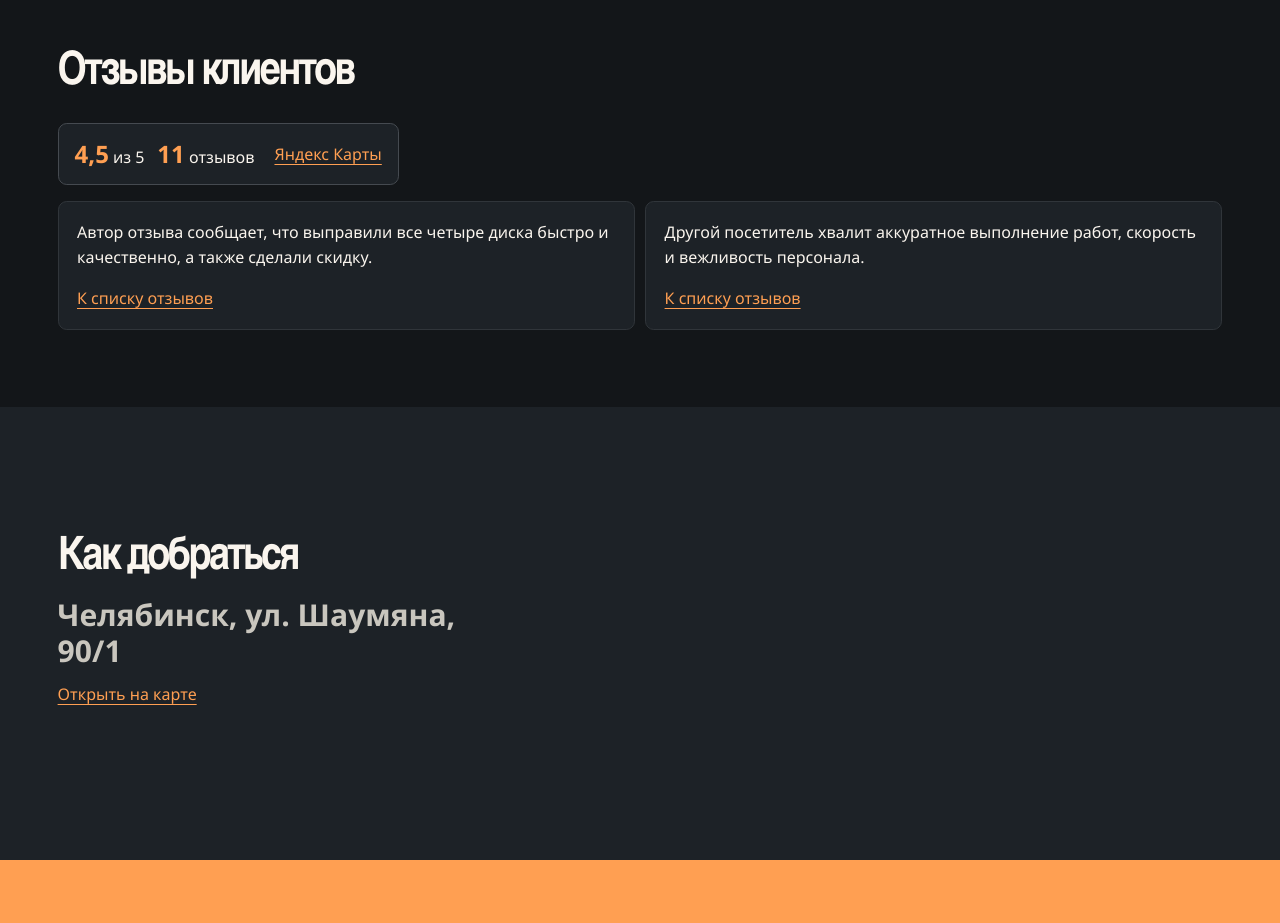
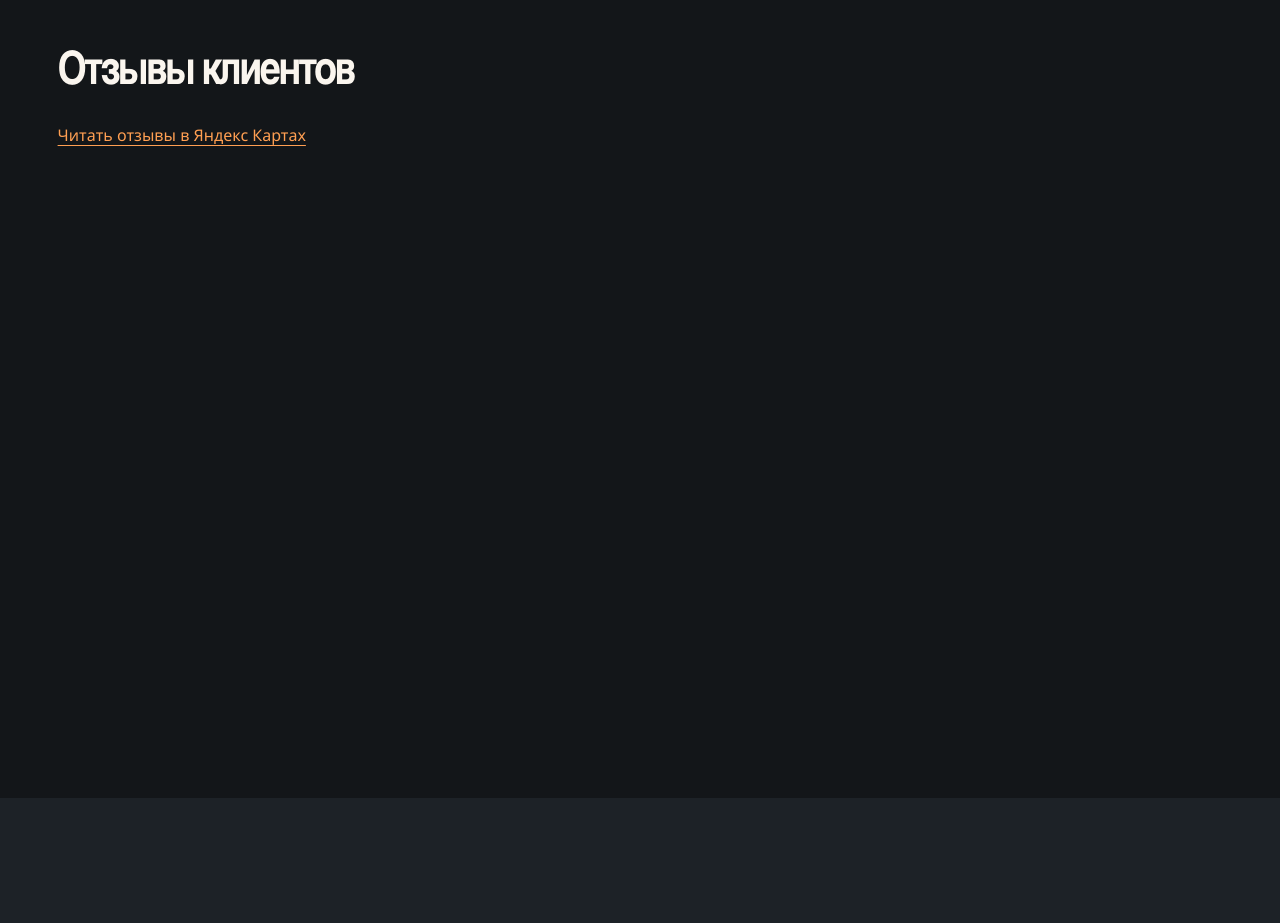
Before and after one commit to Vatsochek/demo-shintekh-chelyabinsk, a plain HTML site: page index.html in a window 1280 px wide. Shown: the part 1140-2063 px from the top of the page. Drawn offline with Linux system fonts and the light colour scheme.

Commit message:
Embed live Yandex Maps reviews

```diff
--- a/index.html
+++ b/index.html
@@ -68,16 +68,8 @@
   </section>
   <section class="garage-wrap garage-section" id="reviews">
     <div class="garage-section-intro"><h2>Отзывы клиентов</h2></div>
-    <a class="review-summary" href="https://yandex.com/maps/org/shintekh/243331299001/reviews/">
-    <span class="review-summary-values">
-      <span><strong>4,5</strong> из 5</span>
-      <span><strong>11</strong> отзывов</span>
-    </span>
-    <span class="review-summary-source">Яндекс Карты</span>
-  </a>
-    <ul class="garage-review-list">
-    <li><p>Автор отзыва сообщает, что выправили все четыре диска быстро и качественно, а также сделали скидку.</p><a href="https://yandex.com/maps/org/shintekh/243331299001/reviews/">К списку отзывов</a></li>
-    <li><p>Другой посетитель хвалит аккуратное выполнение работ, скорость и вежливость персонала.</p><a href="https://yandex.com/maps/org/shintekh/243331299001/reviews/">К списку отзывов</a></li></ul>
+    <div class="garage-review-source"><a href="https://yandex.com/maps/org/shintekh/243331299001/reviews/">Читать отзывы в Яндекс Картах</a></div>
+    <iframe class="garage-reviews-frame" src="https://yandex.ru/maps-reviews-widget/243331299001?comments" title="Отзывы о компании «ШинТех» в Яндекс Картах" loading="lazy" width="760" height="560"></iframe>
   </section>
   <section class="garage-visit" id="visit">
     <div class="garage-wrap garage-section">
--- a/style.css
+++ b/style.css
@@ -271,6 +271,13 @@ h3 { font-size: 1.08rem; font-weight: 650; }
 .garage-review-list li { align-items: start; gap: .6rem; }
 .garage-review-list p { margin: 0 0 .4rem; }
 .garage-review-list a { color: var(--garage-accent); }
+.garage-review-source { margin-bottom: .85rem; color: var(--garage-accent); }
+.garage-reviews-frame {
+  display: block;
+  width: clamp(min(300px, 94vw), 100%, 760px);
+  border: 0;
+  border-radius: .55rem;
+}
 .theme-auto-service .review-summary { border-color: #454a50; background: #1d2227; }
 .theme-auto-service .review-summary:hover { border-color: var(--garage-accent); }
 .theme-auto-service .review-summary-values strong,
```
